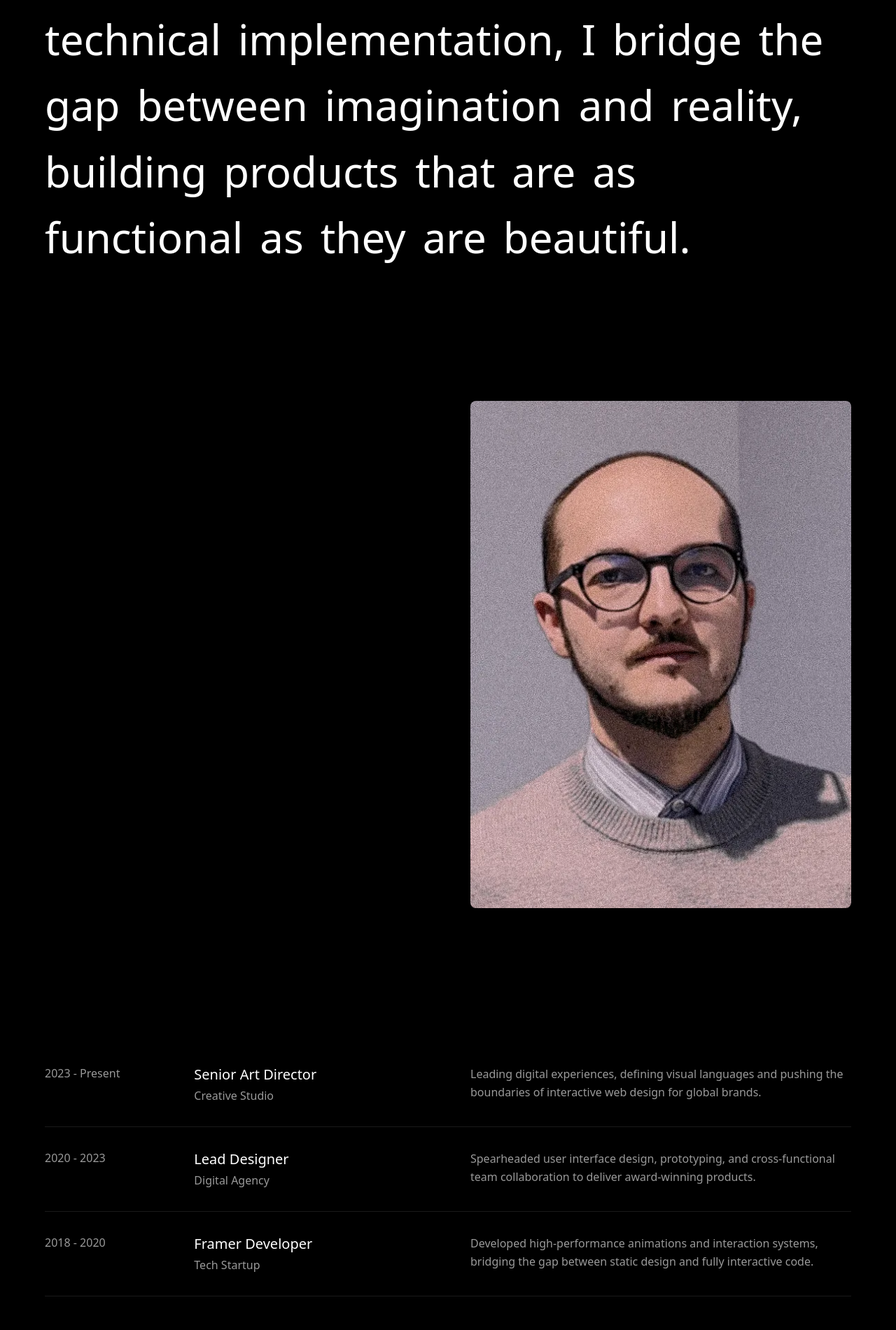
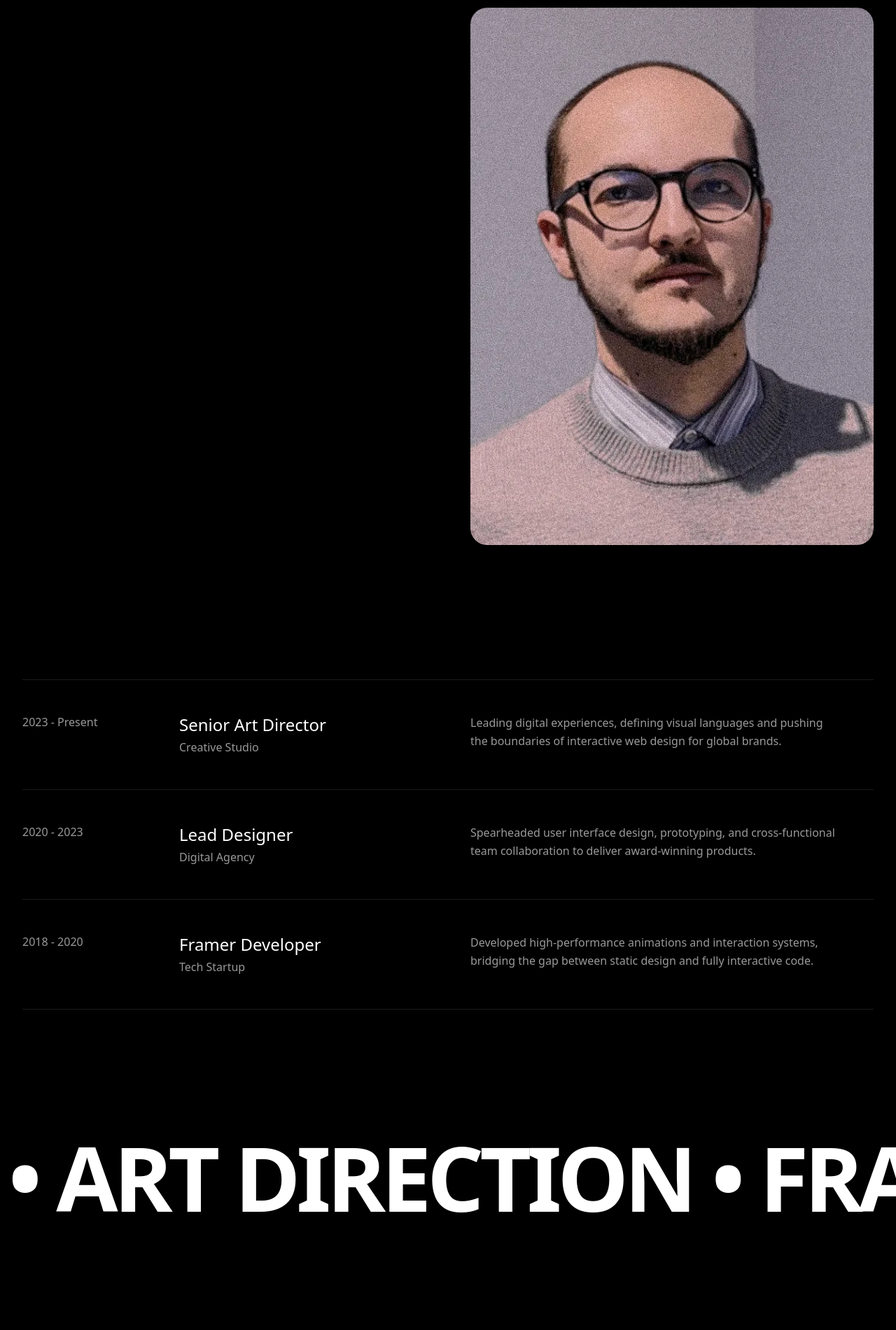
Before and after one commit to san-gabriels/portfolio-bento-2026, a Next.js app: page /about in a window 1280 px wide. Shown: the part 819-2720 px from the top of the page at 70% size. Built offline with nearby package versions, Linux system fonts and the light colour scheme; a web font is replaced by a local one.

Commit message:
adjsusted animation in about page

```diff
--- a/app/about/page.tsx
+++ b/app/about/page.tsx
@@ -3,7 +3,6 @@
 import { useRef } from "react";
 import Image from "next/image";
 import { motion, useScroll, useTransform, MotionValue } from "framer-motion";
-import { Navbar } from "@/components/Navbar";
 
 const EXPERIENCE_DATA = [
   {
@@ -30,10 +29,13 @@ const PARAGRAPH = "I am a multidisciplinary designer and creative developer focu
 
 const words = PARAGRAPH.split(" ");
 
+// Il trucco dei Pro: Usare l'opacità su due livelli sovrapposti invece di animare il colore
+// Il trucco dei Pro: Usare l'opacità su due livelli sovrapposti invece di animare il colore
 function ScrollWord({ children, progress, range }: { children: string; progress: MotionValue<number>; range: [number, number] }) {
-  const color = useTransform(progress, range, ["rgba(255, 255, 255, 0.2)", "rgba(255, 255, 255, 1)"]);
+  // 0.2 simula il grigio scuro, 1 è il bianco puro
+  const opacity = useTransform(progress, range, [0.2, 1]);
   return (
-    <motion.span style={{ color }} className="inline-block mr-[0.4em] mt-[0.2em]">
+    <motion.span style={{ opacity }} className="inline-block mr-[0.25em] mt-[0.1em] text-white">
       {children}
     </motion.span>
   );
@@ -41,21 +43,28 @@ function ScrollWord({ children, progress, range }: { children: string; progress:
 
 export default function AboutPage() {
   const textRef = useRef<HTMLDivElement>(null);
+
+  // Offset calibrato: inizia quando la parte alta del testo è all'85% dello schermo (in basso)
+  // Finisce quando la parte bassa del testo è al 50% dello schermo (al centro)
   const { scrollYProgress } = useScroll({
     target: textRef,
-    offset: ["start 80%", "start 20%"],
+    offset: ["start 50%", "end 15%"],
   });
 
   return (
-    <div className="flex flex-col min-h-screen overflow-x-hidden bg-black text-white max-w-[1920px] mx-auto w-full">
-      <Navbar />
+    <div className="flex flex-col min-h-screen overflow-x-hidden bg-black text-white w-full">
+      {/* Nota: Abbiamo rimosso <Navbar /> da qui perché è già nel layout globale */}
 
-      <main className="flex-1 pt-[120px] lg:pt-[160px] pb-24 px-4 min-[700px]:px-8 w-full">
-        <section ref={textRef} className="max-w-6xl mx-auto mb-32 md:mb-48">
-          <p className="text-3xl md:text-5xl lg:text-6xl font-medium leading-snug flex flex-wrap">
+      {/* Main container allineato esattamente come la Bento Grid (max-w-[1600px]) */}
+      <main className="flex-1 w-full max-w-[1600px] mx-auto pt-[100px] lg:pt-[120px] pb-12 px-4 min-[700px]:px-8">
+
+        {/* SECTION 1: Wall of Text */}
+        <section ref={textRef} className="w-full mb-32 md:mb-48">
+          <p className="text-2xl md:text-4xl lg:text-[48px] font-medium leading-tight tracking-tight flex flex-wrap max-w-6xl">
             {words.map((word, i) => {
               const start = i / words.length;
-              const end = start + 1 / words.length;
+              // Allunga leggermente l'end per rendere la transizione più morbida
+              const end = start + (3 / words.length);
               return (
                 <ScrollWord key={i} progress={scrollYProgress} range={[start, end]}>
                   {word}
@@ -65,12 +74,13 @@ export default function AboutPage() {
           </p>
         </section>
 
-        <section className="max-w-6xl mx-auto grid grid-cols-1 md:grid-cols-2 gap-8 md:gap-16 mb-32 md:mb-48">
-          <div className="hidden md:block"></div>
-          <div className="relative aspect-[3/4] w-full overflow-hidden rounded-lg">
+        {/* SECTION 2: Portrait Image */}
+        <section className="w-full grid grid-cols-1 md:grid-cols-2 gap-8 md:gap-16 mb-32 md:mb-48">
+          <div className="hidden md:block"></div> {/* Spazio vuoto a sinistra */}
+          <div className="relative aspect-[4/5] md:aspect-[3/4] w-full overflow-hidden rounded-[24px]">
             <Image
               src="/images/profile.webp"
-              alt="Profile Portrait"
+              alt="Nolan Carter Portrait"
               fill
               className="object-cover"
               sizes="(max-width: 768px) 100vw, 50vw"
@@ -78,21 +88,22 @@ export default function AboutPage() {
           </div>
         </section>
 
-        <section className="max-w-6xl mx-auto mb-32 md:mb-48">
-          <div className="flex flex-col">
+        {/* SECTION 3: Experience */}
+        <section className="w-full mb-16 md:mb-24">
+          <div className="flex flex-col border-t border-white/10">
             {EXPERIENCE_DATA.map((item, index) => (
               <div
                 key={index}
-                className="grid grid-cols-1 md:grid-cols-[1fr_2fr_3fr] gap-4 md:gap-8 py-8 border-b border-white/10"
+                className="grid grid-cols-1 md:grid-cols-[1fr_2fr_3fr] gap-4 md:gap-8 py-8 md:py-12 border-b border-white/10"
               >
                 <div className="text-white/60 text-sm md:text-base font-medium">
                   {item.year}
                 </div>
                 <div className="flex flex-col">
-                  <span className="text-white font-medium text-lg md:text-xl">{item.role}</span>
+                  <span className="text-white font-medium text-xl md:text-2xl">{item.role}</span>
                   <span className="text-white/60 text-sm md:text-base mt-1">{item.company}</span>
                 </div>
-                <div className="text-white/60 leading-relaxed text-sm md:text-base">
+                <div className="text-white/60 leading-relaxed text-sm md:text-base md:pr-12">
                   {item.description}
                 </div>
               </div>
@@ -101,33 +112,46 @@ export default function AboutPage() {
         </section>
       </main>
 
-      <section className="w-full overflow-hidden mb-24 md:mb-32">
+      {/* SECTION 4: Infinite Marquee (Fuori dal max-w per toccare i bordi dello schermo) */}
+      <section className="w-full overflow-hidden mb-32 md:mb-48">
         <div className="relative flex whitespace-nowrap">
           <motion.div
             className="flex text-[10vw] uppercase font-bold tracking-tighter"
             animate={{ x: ["0%", "-50%"] }}
-            transition={{ repeat: Infinity, ease: "linear", duration: 15 }}
+            transition={{ repeat: Infinity, ease: "linear", duration: 80 }} // Velocità rallentata (40s)
           >
-            <span className="pr-8">DESIGN • ART DIRECTION • FRAMER DEVELOPMENT • </span>
-            <span className="pr-8">DESIGN • ART DIRECTION • FRAMER DEVELOPMENT • </span>
-            <span className="pr-8">DESIGN • ART DIRECTION • FRAMER DEVELOPMENT • </span>
-            <span className="pr-8">DESIGN • ART DIRECTION • FRAMER DEVELOPMENT • </span>
+            {/* Array moltiplicato per 4 per assicurare lo scorrimento continuo su schermi ultra-wide */}
+            {[...Array(4)].map((_, i) => (
+              <span key={i} className="pr-8">DESIGN • ART DIRECTION • FRAMER DEVELOPMENT • </span>
+            ))}
           </motion.div>
         </div>
       </section>
 
-      <footer className="w-full max-w-6xl mx-auto px-4 min-[700px]:px-8 pb-12 flex flex-col md:flex-row justify-between items-center gap-6">
+      {/* SECTION 5: Giant CTA Footer */}
+      <footer className="w-full max-w-[1600px] mx-auto px-4 min-[700px]:px-8 pb-12 flex flex-col gap-12">
+        <div className="flex flex-col">
+          <span className="text-white/60 text-sm font-medium uppercase tracking-widest mb-4">
+            Let's work together
+          </span>
           <a
             href="mailto:hello@example.com"
-          className="text-sm text-white/60 hover:text-white transition-colors"
+            className="text-3xl md:text-5xl lg:text-[60px] font-bold tracking-tighter leading-none hover:text-white/60 transition-colors"
           >
-          hello@example.com
+            HELLO@EXAMPLE.COM
           </a>
+        </div>
+
+        <div className="flex flex-col md:flex-row justify-between items-start md:items-end gap-6 pt-8 border-t border-white/10 mt-12 md:mt-24">
+          <div className="text-sm text-white/60">
+            © {new Date().getFullYear()} Nolan Carter. All rights reserved.
+          </div>
           <div className="flex gap-6">
             <a href="#" className="text-sm text-white/60 hover:text-white transition-colors">Instagram</a>
             <a href="#" className="text-sm text-white/60 hover:text-white transition-colors">LinkedIn</a>
             <a href="#" className="text-sm text-white/60 hover:text-white transition-colors">Dribbble</a>
           </div>
+        </div>
       </footer>
     </div>
   );
```
Lines whose indentation alone changed are shown as unchanged.
